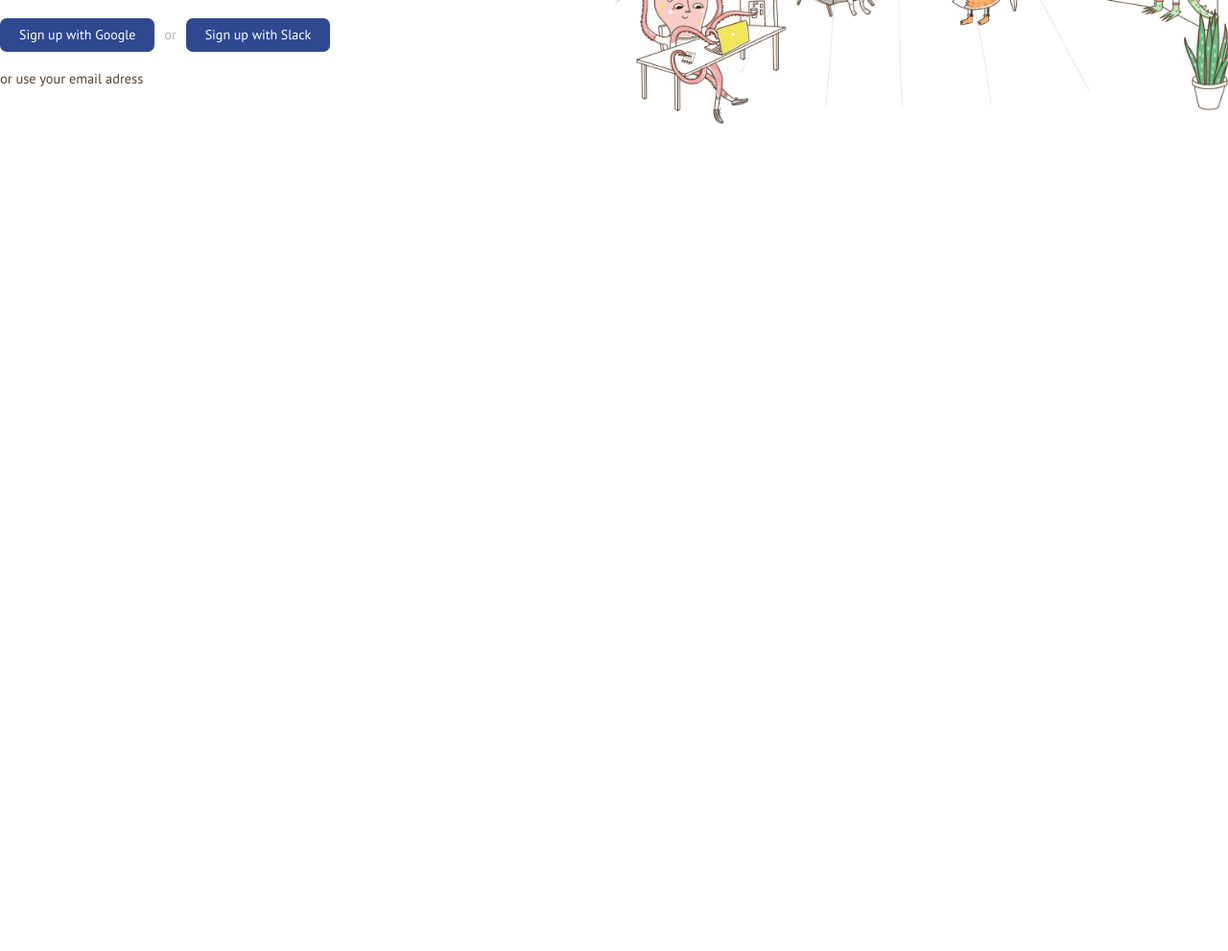
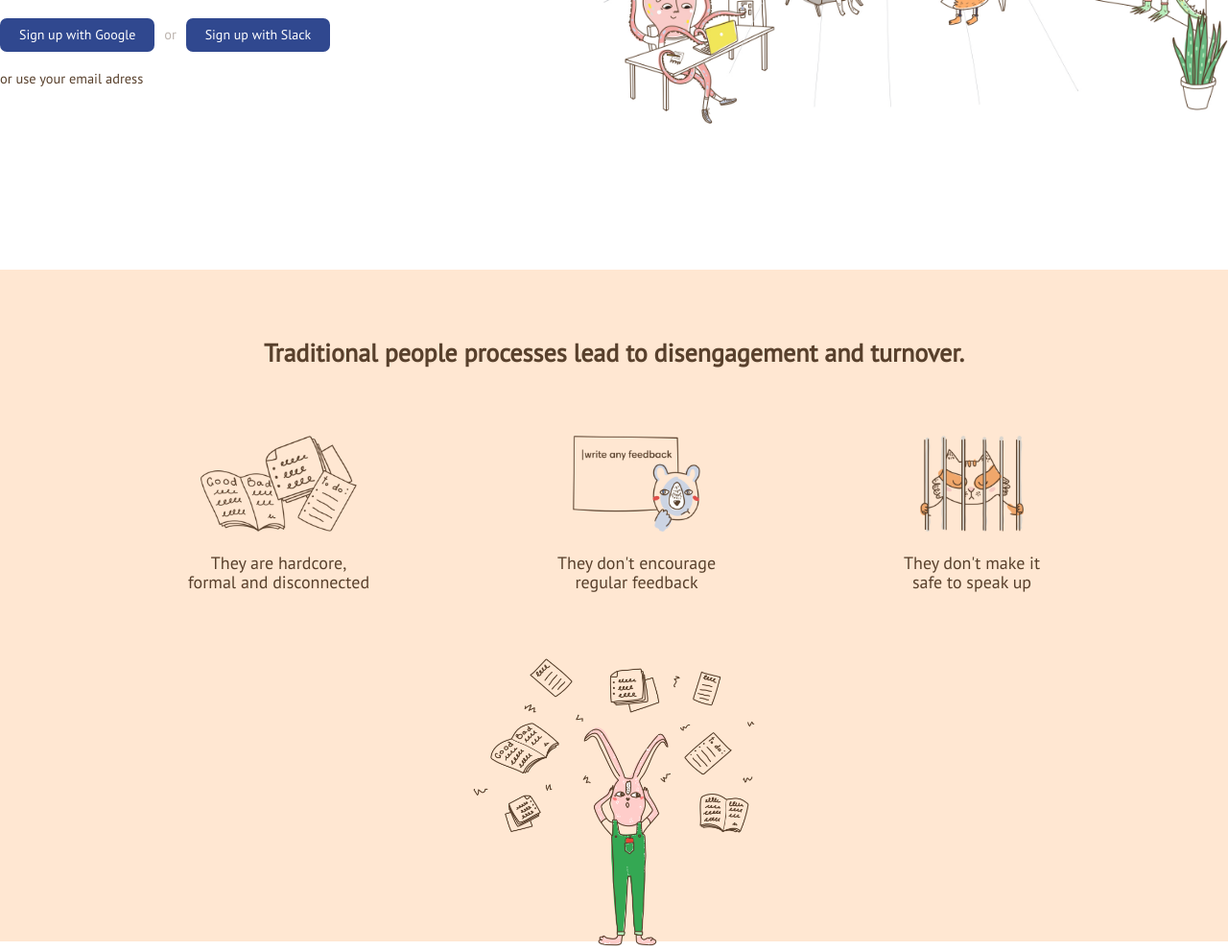
Before and after one commit to FerdiDag/node-sass-teambit, a website: page index.html in a window 1280 px wide. Shown: the part 500-1491 px from the top of the page at 96% size. Before the commit the page ends 800 px from the top, so only its background shows below. Drawn offline with Linux system fonts and the light colour scheme; files whose address does not match are found by name.

Commit message:
in lavorazione sezione arancione

```diff
--- a/index.html
+++ b/index.html
@@ -51,6 +51,37 @@
             </div>
         </div>
     </section>
+    <section id="blocks">
+        <div class="container">
+            <div class="title">
+                <h2>Traditional people processes lead to disengagement and turnover.</h2>
+            </div>
+            <div class="row">
+                <div class="block">
+                    <img src="public/img/hardcore.png" alt="">
+                    <p>They are hardcore, <br>formal and disconnected</p>
+                </div>
+                <div class="block">
+                    <img src="public/img/nofeedback.png" alt="">
+                    <p>They don't encourage<br>regular feedback</p>
+                </div>
+                <div class="block">
+                    <img src="public/img/notsafe.png" alt="">
+                    <p>They don't make it<br>safe to speak up</p>
+                </div>
+
+            </div>
+            <div class="row">
+                <div class="block">
+                    <img class="rabbit" src="public/img/before.png" alt="">
+                </div>
+            </div>
+
+
+
+        </div>
+
+    </section>
 
 
 
--- a/src/scss/app.scss
+++ b/src/scss/app.scss
@@ -2,5 +2,6 @@
 /************************end normalize*//////////////////////////
 @import 'partials/_variables';
 @import 'partials/_common';
+@import 'partials/_header';
 @import 'partials/_jumbotron';
-@import 'partials/_header';
+@import 'partials/_blocks';
--- /dev/null
+++ b/src/scss/partials/_blocks.scss
@@ -0,0 +1,11 @@
+#blocks {
+    background-color: $colore-sfondo-blocks;
+
+    .container {
+        max-width: $dimensione-container;
+        margin: auto;
+        display: flex;
+        flex-direction: column;
+        background-color: $colore-sfondo-blocks;
+    }
+}
--- a/src/scss/partials/_common.scss
+++ b/src/scss/partials/_common.scss
@@ -20,3 +20,35 @@ button {
         transition: 1s;
     }
 }
+
+.title {
+    margin: 0 auto;
+    padding: $padding-titoli-sezioni;
+
+    h2 {
+        font-size: $dimensione-titoli-sezioni;
+    }
+}
+
+.row {
+    display: flex;
+    justify-content: space-evenly;
+
+    .block {
+        text-align: center;
+
+        img {
+            height: 100px;
+        }
+
+        .rabbit {
+            padding-top: 50px;
+            height: 300px;
+        }
+
+        p {
+            text-align: center;
+            font-size: $dimensione-testo-paragrafi;
+        }
+    }
+}
--- a/src/scss/partials/_header.scss
+++ b/src/scss/partials/_header.scss
@@ -1,5 +1,6 @@
 .header-container {
     display: flex;
+
     align-items: center;
     margin: auto;
     max-width: $dimensione-container;
@@ -16,6 +17,7 @@
 
         ul {
             display: flex;
+
             justify-content: space-around;
             align-items: center;
 
--- a/src/scss/partials/_jumbotron.scss
+++ b/src/scss/partials/_jumbotron.scss
@@ -3,6 +3,7 @@
     margin: auto;
     height: 700px;
     display: flex;
+
 
     .jumbo-container {
         width: 100%;
@@ -40,7 +41,7 @@
     }
 
     .jumbo-right {
-        width: 50%;
+
         margin: auto;
 
         img {
--- a/src/scss/partials/_variables.scss
+++ b/src/scss/partials/_variables.scss
@@ -1,13 +1,20 @@
+// font e colori testi
 $font-pagina: 'PT Sans', sans-serif;
 $colore-principale-testi: #58402c;
+$colore-border-bottom: #bdb5af;
+$colore-hover: #30488F;
+$colore-hover-jumbotron: #233569;
+$colore-small: #bdb5af;
+$colore-sfondo-blocks:  #ffe7d2;
+
+//dimensioni
 $dimensione-container: 1440px;
 $dimensione-titoli-sezioni: 26px;
 $dimensione-testo-paragrafi: 18px;
 $dimensione-testo-menu: 14px;
 $dimensione-testo-jumbotron: 50px;
-$colore-border-bottom: #bdb5af;
-$colore-hover: #30488F;
-$colore-hover-jumbotron: #233569;
-$colore-small: #bdb5af;
+
+//spazi
 $spaziatura-small: 5px;
 $padding-email: 20px;
+$padding-titoli-sezioni: 50px;
```
Also changed, not shown: public/app.css, public/img/before.png (added), public/img/hardcore.png (added), public/img/illustration-jumbo.jpg (renamed from src/img/illustration-jumbo.jpg), public/img/nofeedback.png (added), public/img/notsafe.png (added).
